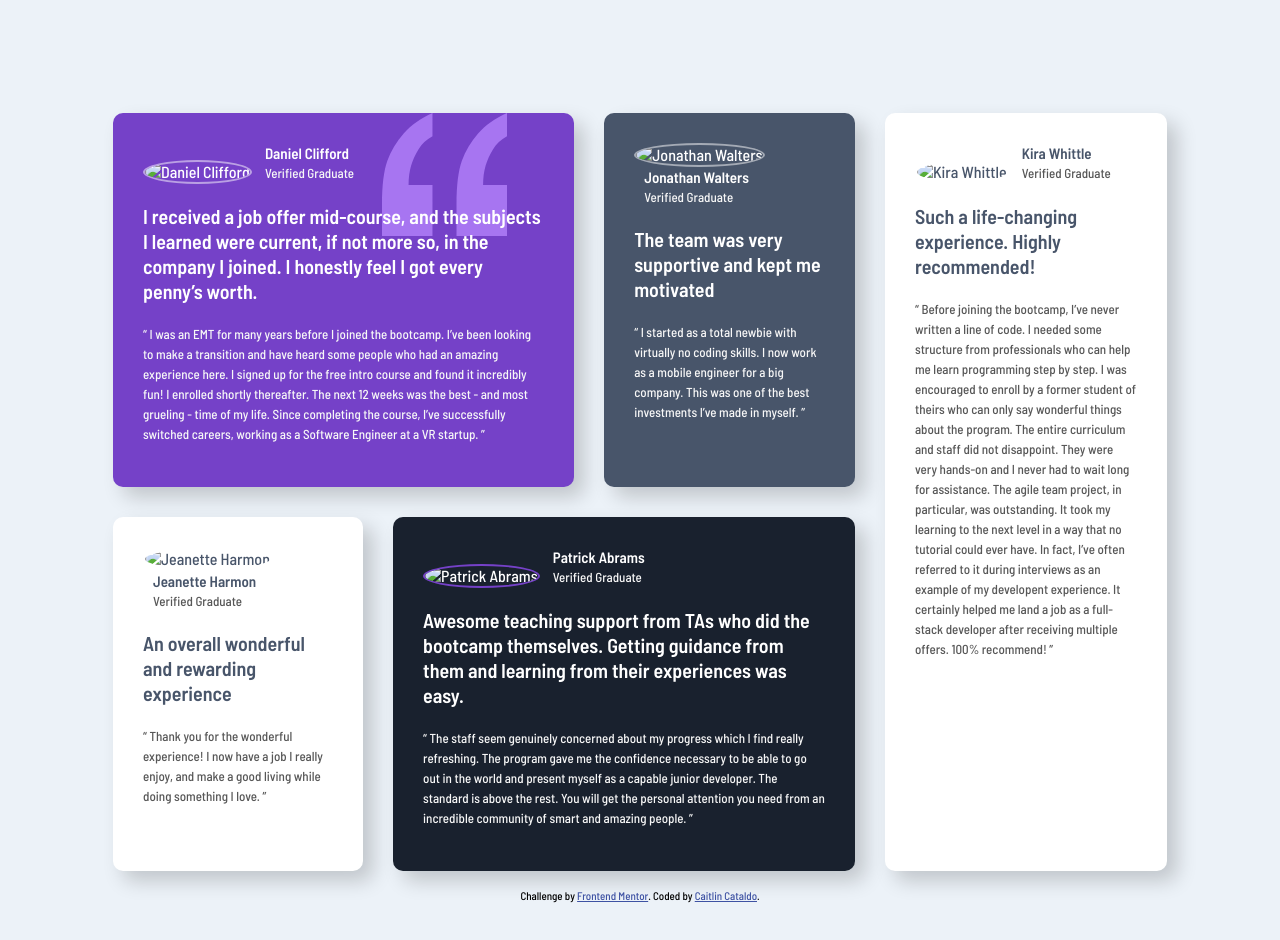
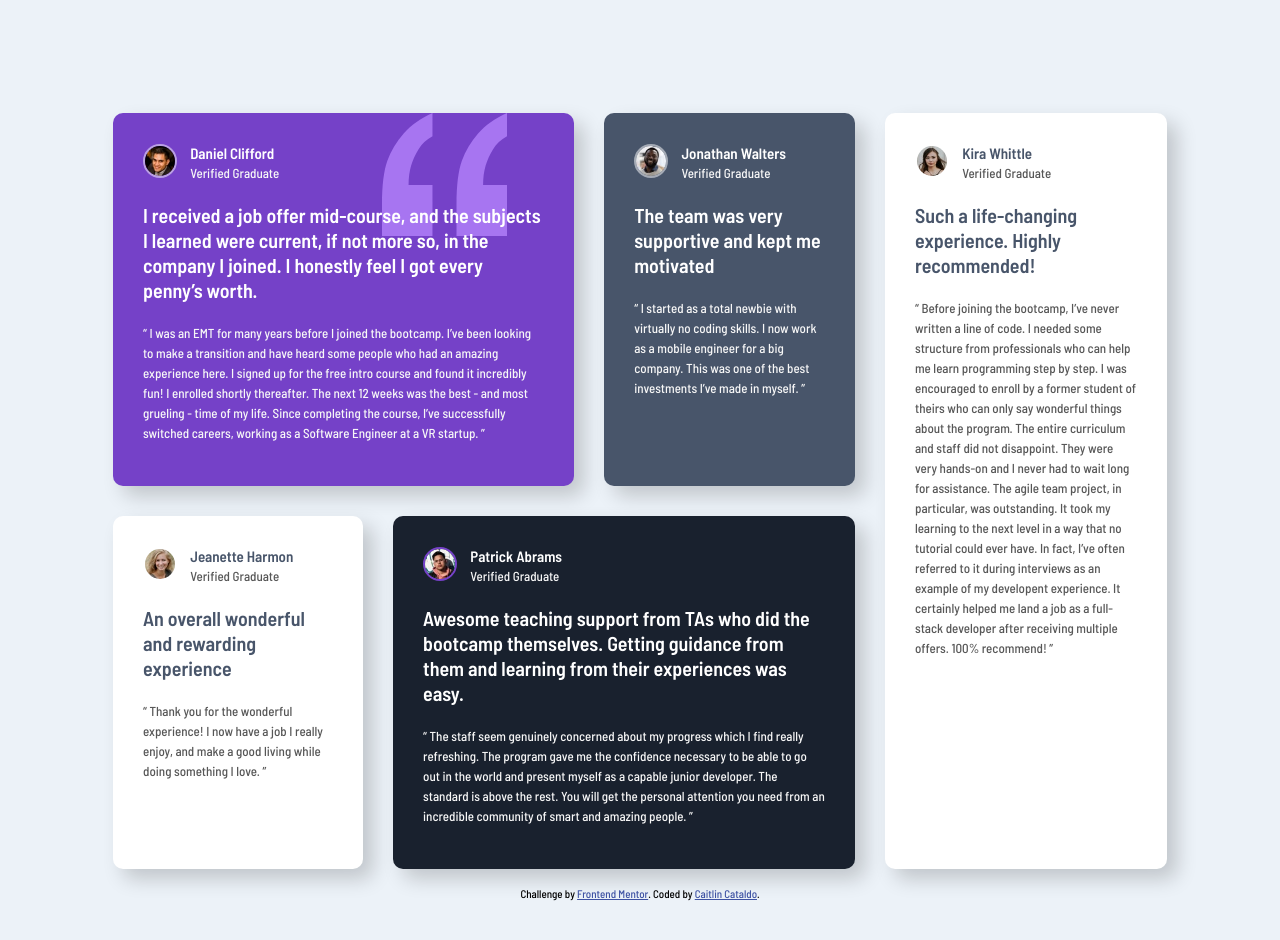
Before and after one commit to CaitlinECataldo/testimonials, a plain HTML site: page index.html in a window 1280 px wide. Drawn offline with Linux system fonts and the light colour scheme; files whose address does not match are found by name.

Commit message:
Update index.html
Removed images/ from beginning of all images

```diff
--- a/index.html
+++ b/index.html
@@ -4,7 +4,7 @@
   <meta charset="UTF-8">
   <meta name="viewport" content="width=device-width, initial-scale=1.0"> <!-- displays site properly based on user's device -->
 
-  <link rel="icon" type="image/png" sizes="32x32" href="./images/favicon-32x32.png">
+  <link rel="icon" type="image/png" sizes="32x32" href="./favicon-32x32.png">
   <link href="style.css" rel="stylesheet" type="text/css" />
 
   <title>Frontend Mentor | [Challenge Name Here]</title>
@@ -22,7 +22,7 @@
 
       <div class="shape" id="daniel-clifford">
 
-          <img src="images/image-daniel.jpg" alt="Daniel Clifford" >
+          <img src="image-daniel.jpg" alt="Daniel Clifford" >
           <div class="heading">
 
           <h2>Daniel Clifford</h2>
@@ -42,7 +42,7 @@
 
       </div>
       <div class="shape" id="jonathan-walters">
-        <img src="images/image-jonathan.jpg" alt="Jonathan Walters">
+        <img src="image-jonathan.jpg" alt="Jonathan Walters">
         <div class="heading">
           <h2>Jonathan Walters</h2>
           <h3 id="light-text">Verified Graduate</h3>
@@ -54,7 +54,7 @@
           for a big company. This was one of the best investments I’ve made in myself. ”</p>
       </div>
       <div class="shape" id="jeanette-harmon">
-        <img src="images/image-jeanette.jpg" alt="Jeanette Harmon">
+        <img src="image-jeanette.jpg" alt="Jeanette Harmon">
         <div class="heading">
           <h2>Jeanette Harmon</h2>
         <h3 id="dark-text">Verified Graduate</h3>
@@ -66,7 +66,7 @@
           while doing something I love. ”</p>
       </div>
       <div class="shape" id="patrick-abrams">
-        <img src="images/image-patrick.jpg" alt="Patrick Abrams">
+        <img src="image-patrick.jpg" alt="Patrick Abrams">
         <div class="heading">
           <h2>Patrick Abrams</h2>
           <h3 id="light-text">Verified Graduate</h3>
@@ -82,7 +82,7 @@
           an incredible community of smart and amazing people. ” </p>
       </div>
       <div class="shape" id="kira-whittle" >
-        <img src="images/image-kira.jpg" alt="Kira Whittle">
+        <img src="image-kira.jpg" alt="Kira Whittle">
         <div class="heading">
           <h2>Kira Whittle</h2>
         <h3 id="dark-text">Verified Graduate</h3>
```
